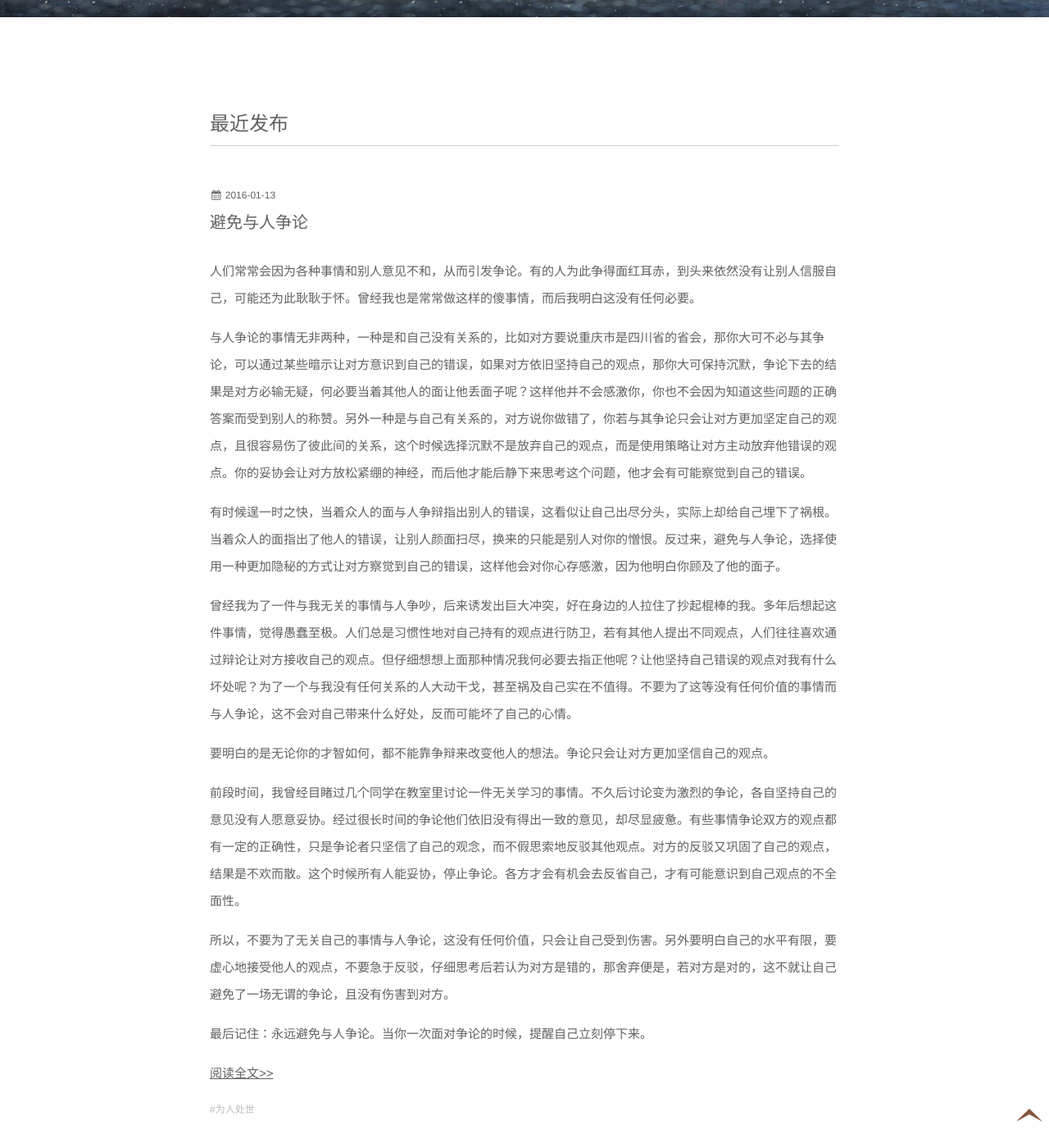
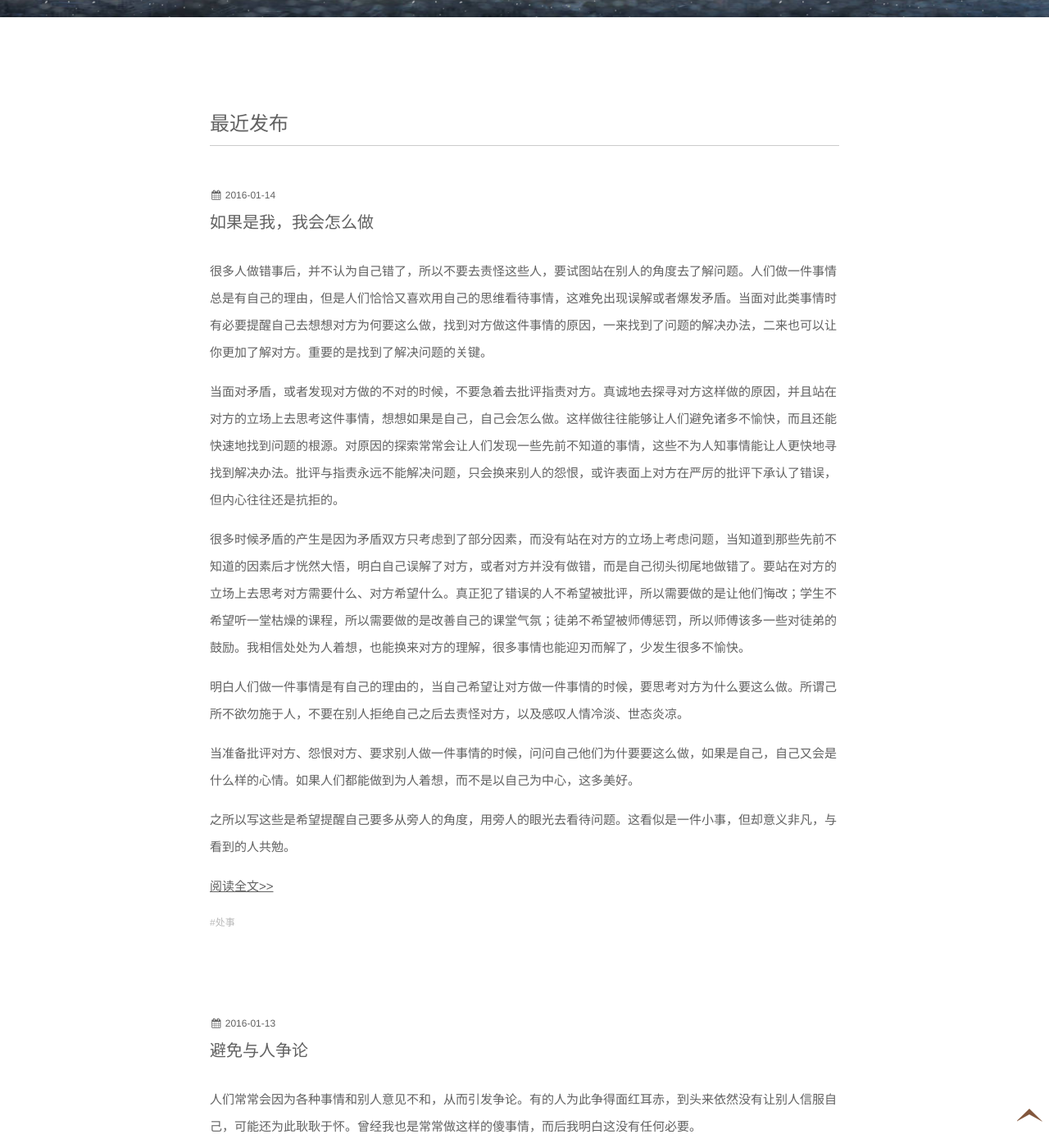
Before and after one commit to muyunzhe/wy-ei.github.io, a Jekyll site: the page built from index.html, in a window 1280 px wide and 1400 px high, scrolled down 315 px. Shown: the whole window at 82% size. Built offline with Jekyll 4.4.1, drawn with Linux system fonts in a browser that asks for light colours; nearby versions of some CDN libraries; Markdown is read by kramdown in place of the engine named in the settings; the list of posts is cut into pages by our own code; comment, search, counter and statistics services are not loaded; some of the changed text lies outside the part shown.

Commit message:
post a blog and fix error in old post

```diff
--- a/_posts/2016/2016-01-13-dont-dispute.md
+++ b/_posts/2016/2016-01-13-dont-dispute.md
@@ -19,4 +19,4 @@ tag: 为人处世
 
 所以，不要为了无关自己的事情与人争论，这没有任何价值，只会让自己受到伤害。另外要明白自己的水平有限，要虚心地接受他人的观点，不要急于反驳，仔细思考后若认为对方是错的，那舍弃便是，若对方是对的，这不就让自己避免了一场无谓的争论，且没有伤害到对方。
 
-最后记住：永远避免与人争论。当你一次面对争论的时候，提醒自己立刻停下来。
+最后记住：永远避免与人争论。一旦当你面对争论的时候，提醒自己立刻停下来。
--- /dev/null
+++ b/_posts/2016/2016-01-14-how-would-i-do.md
@@ -0,0 +1,18 @@
+---
+layout: post
+title: 如果是我，我会怎么做
+category: opinion
+tag: 处事
+---
+
+很多人做错事后，并不认为自己错了，所以不要去责怪这些人，要试图站在别人的角度去了解问题。人们做一件事情总是有自己的理由，但是人们恰恰又喜欢用自己的思维看待事情，这难免出现误解或者爆发矛盾。当面对此类事情时有必要提醒自己去想想对方为何要这么做，找到对方做这件事情的原因，一来找到了问题的解决办法，二来也可以让你更加了解对方。重要的是找到了解决问题的关键。
+
+当面对矛盾，或者发现对方做的不对的时候，不要急着去批评指责对方。真诚地去探寻对方这样做的原因，并且站在对方的立场上去思考这件事情，想想如果是自己，自己会怎么做。这样做往往能够让人们避免诸多不愉快，而且还能快速地找到问题的根源。对原因的探索常常会让人们发现一些先前不知道的事情，这些不为人知事情能让人更快地寻找到解决办法。批评与指责永远不能解决问题，只会换来别人的怨恨，或许表面上对方在严厉的批评下承认了错误，但内心往往还是抗拒的。
+
+很多时候矛盾的产生是因为矛盾双方只考虑到了部分因素，而没有站在对方的立场上考虑问题，当知道到那些先前不知道的因素后才恍然大悟，明白自己误解了对方，或者对方并没有做错，而是自己彻头彻尾地做错了。要站在对方的立场上去思考对方需要什么、对方希望什么。真正犯了错误的人不希望被批评，所以需要做的是让他们悔改；学生不希望听一堂枯燥的课程，所以需要做的是改善自己的课堂气氛；徒弟不希望被师傅惩罚，所以师傅该多一些对徒弟的鼓励。我相信处处为人着想，也能换来对方的理解，很多事情也能迎刃而解了，少发生很多不愉快。
+
+明白人们做一件事情是有自己的理由的，当自己希望让对方做一件事情的时候，要思考对方为什么要这么做。所谓己所不欲勿施于人，不要在别人拒绝自己之后去责怪对方，以及感叹人情冷淡、世态炎凉。
+
+当准备批评对方、怨恨对方、要求别人做一件事情的时候，问问自己他们为什要要这么做，如果是自己，自己又会是什么样的心情。如果人们都能做到为人着想，而不是以自己为中心，这多美好。
+
+之所以写这些是希望提醒自己要多从旁人的角度，用旁人的眼光去看待问题。这看似是一件小事，但却意义非凡，与看到的人共勉。
```
